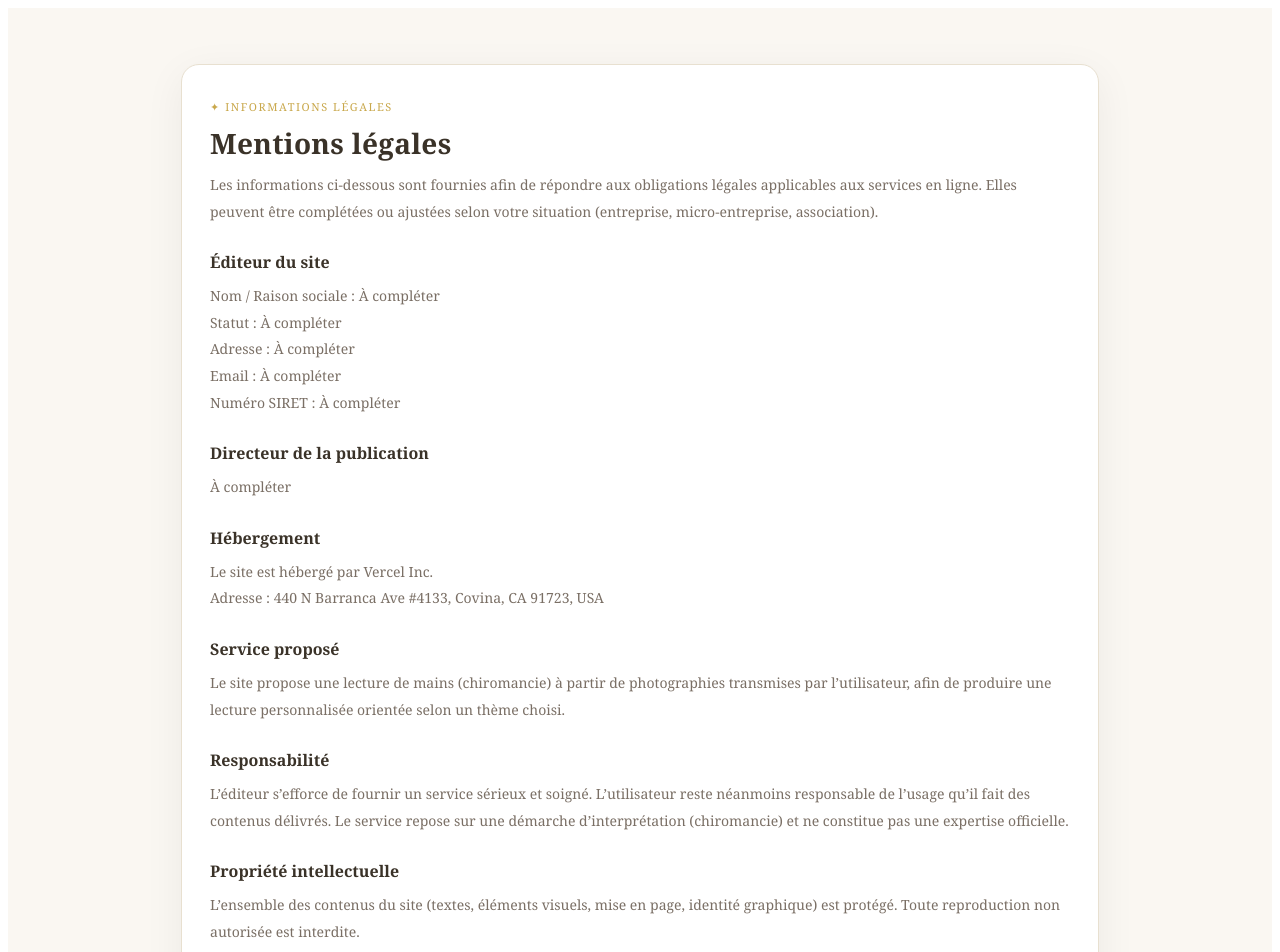
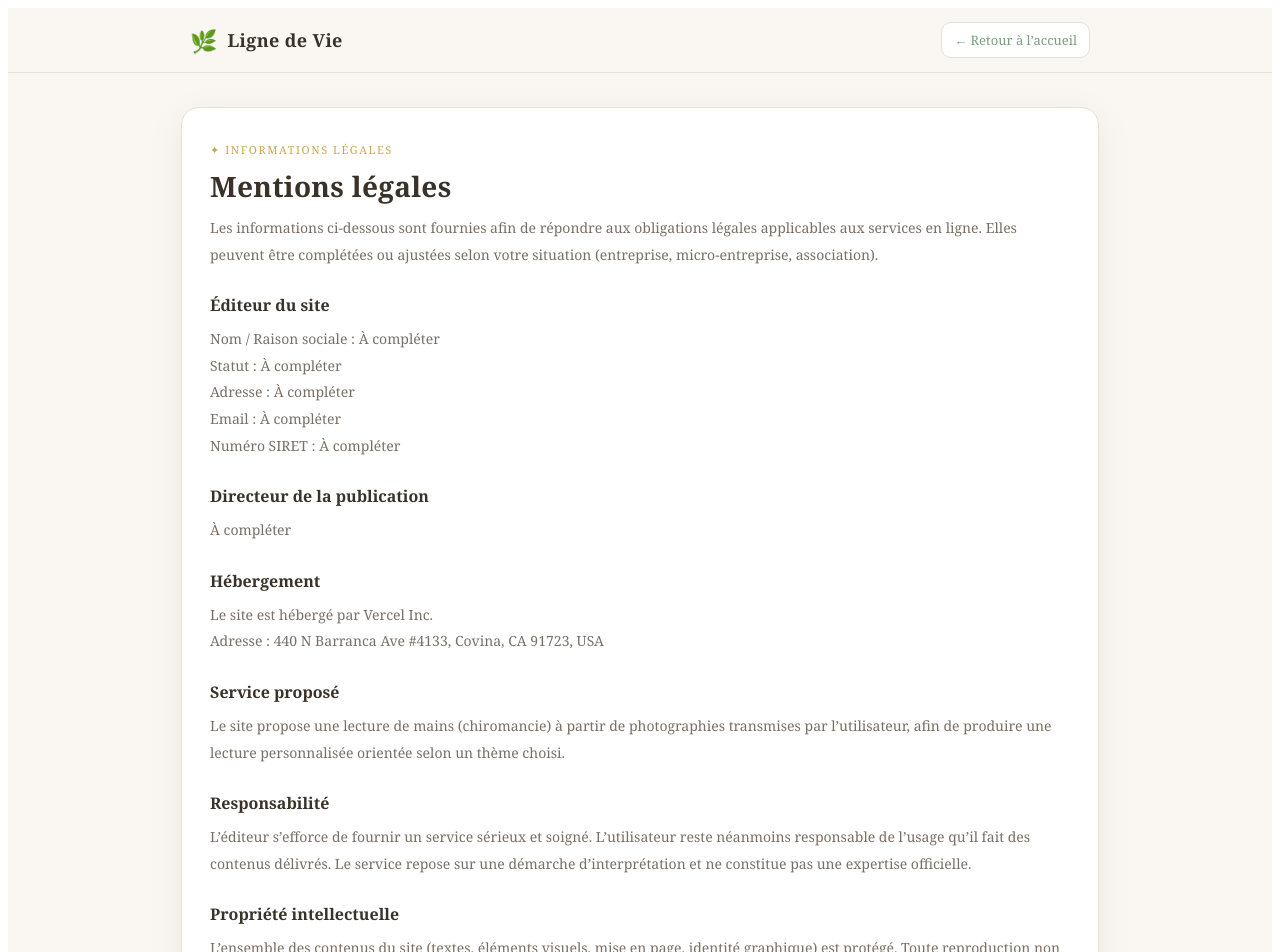
Before and after one commit to Pelleas6/palm-mvp, a Next.js app: page /mentions-legales in a window 1280 px wide. Shown: the top 952 px of the page. Built offline with nearby package versions, Linux system fonts and the light colour scheme.

Commit message:
Update page.js

```diff
--- a/app/mentions-legales/page.js
+++ b/app/mentions-legales/page.js
@@ -8,13 +8,60 @@ export default function MentionsLegalesPage() {
     gold: "#C9A84C",
     text: "#3A3228",
     textLight: "#7A6F65",
+    sage: "#7A9E7E",
   };
 
   const wrap = {
     backgroundColor: theme.bg,
     minHeight: "100vh",
-    padding: "56px 22px",
     fontFamily: "Georgia, serif",
+  };
+
+  const topbar = {
+    position: "sticky",
+    top: 0,
+    zIndex: 50,
+    backgroundColor: "rgba(250,247,242,0.95)",
+    backdropFilter: "blur(8px)",
+    borderBottom: `1px solid ${theme.border}`,
+  };
+
+  const topbarInner = {
+    maxWidth: 900,
+    margin: "0 auto",
+    padding: "14px 18px",
+    display: "flex",
+    alignItems: "center",
+    justifyContent: "space-between",
+    gap: 12,
+  };
+
+  const brand = {
+    display: "flex",
+    alignItems: "center",
+    gap: 10,
+    textDecoration: "none",
+  };
+
+  const brandTitle = {
+    fontWeight: 700,
+    fontSize: 18,
+    color: theme.text,
+    letterSpacing: "0.02em",
+  };
+
+  const backBtn = {
+    textDecoration: "none",
+    color: theme.sage,
+    fontSize: 13,
+    border: `1px solid ${theme.border}`,
+    backgroundColor: theme.card,
+    padding: "8px 12px",
+    borderRadius: 10,
+  };
+
+  const contentPad = {
+    padding: "34px 22px 56px",
   };
 
   const card = {
@@ -32,11 +79,37 @@ export default function MentionsLegalesPage() {
   const p = { fontSize: 14, lineHeight: 1.9, color: theme.textLight, margin: "10px 0" };
   const h2 = { fontSize: 16, color: theme.text, margin: "26px 0 8px" };
 
+  const bottomBack = {
+    marginTop: 22,
+    display: "inline-flex",
+    alignItems: "center",
+    gap: 8,
+    color: theme.sage,
+    textDecoration: "none",
+    fontSize: 13,
+  };
+
   return (
     <div style={wrap}>
+      {/* Top bar */}
+      <div style={topbar}>
+        <div style={topbarInner}>
+          <a href="/" style={brand}>
+            <span style={{ fontSize: 22 }}>🌿</span>
+            <span style={brandTitle}>Ligne de Vie</span>
+          </a>
+
+          <a href="/" style={backBtn}>
+            ← Retour à l’accueil
+          </a>
+        </div>
+      </div>
+
+      <div style={contentPad}>
         <div style={card}>
           <div style={k}>✦ Informations légales</div>
           <h1 style={h1}>Mentions légales</h1>
+
           <p style={p}>
             Les informations ci-dessous sont fournies afin de répondre aux obligations légales applicables aux services en ligne.
             Elles peuvent être complétées ou ajustées selon votre situation (entreprise, micro-entreprise, association).
@@ -62,21 +135,21 @@ export default function MentionsLegalesPage() {
 
           <h2 style={h2}>Service proposé</h2>
           <p style={p}>
-          Le site propose une lecture de mains (chiromancie) à partir de photographies transmises par l’utilisateur, afin de
-          produire une lecture personnalisée orientée selon un thème choisi.
+            Le site propose une lecture de mains (chiromancie) à partir de photographies transmises par l’utilisateur,
+            afin de produire une lecture personnalisée orientée selon un thème choisi.
           </p>
 
           <h2 style={h2}>Responsabilité</h2>
           <p style={p}>
-          L’éditeur s’efforce de fournir un service sérieux et soigné. L’utilisateur reste néanmoins responsable de l’usage qu’il
-          fait des contenus délivrés. Le service repose sur une démarche d’interprétation (chiromancie) et ne constitue pas une
-          expertise officielle.
+            L’éditeur s’efforce de fournir un service sérieux et soigné. L’utilisateur reste néanmoins responsable
+            de l’usage qu’il fait des contenus délivrés. Le service repose sur une démarche d’interprétation
+            et ne constitue pas une expertise officielle.
           </p>
 
           <h2 style={h2}>Propriété intellectuelle</h2>
           <p style={p}>
-          L’ensemble des contenus du site (textes, éléments visuels, mise en page, identité graphique) est protégé. Toute
-          reproduction non autorisée est interdite.
+            L’ensemble des contenus du site (textes, éléments visuels, mise en page, identité graphique)
+            est protégé. Toute reproduction non autorisée est interdite.
           </p>
 
           <h2 style={h2}>Contact</h2>
@@ -85,6 +158,11 @@ export default function MentionsLegalesPage() {
           <p style={{ ...p, marginTop: 22 }}>
             Dernière mise à jour : À compléter
           </p>
+
+          <a href="/" style={bottomBack}>
+            ← Retour à la page principale
+          </a>
+        </div>
       </div>
     </div>
   );
```
Lines whose indentation alone changed are shown as unchanged.
